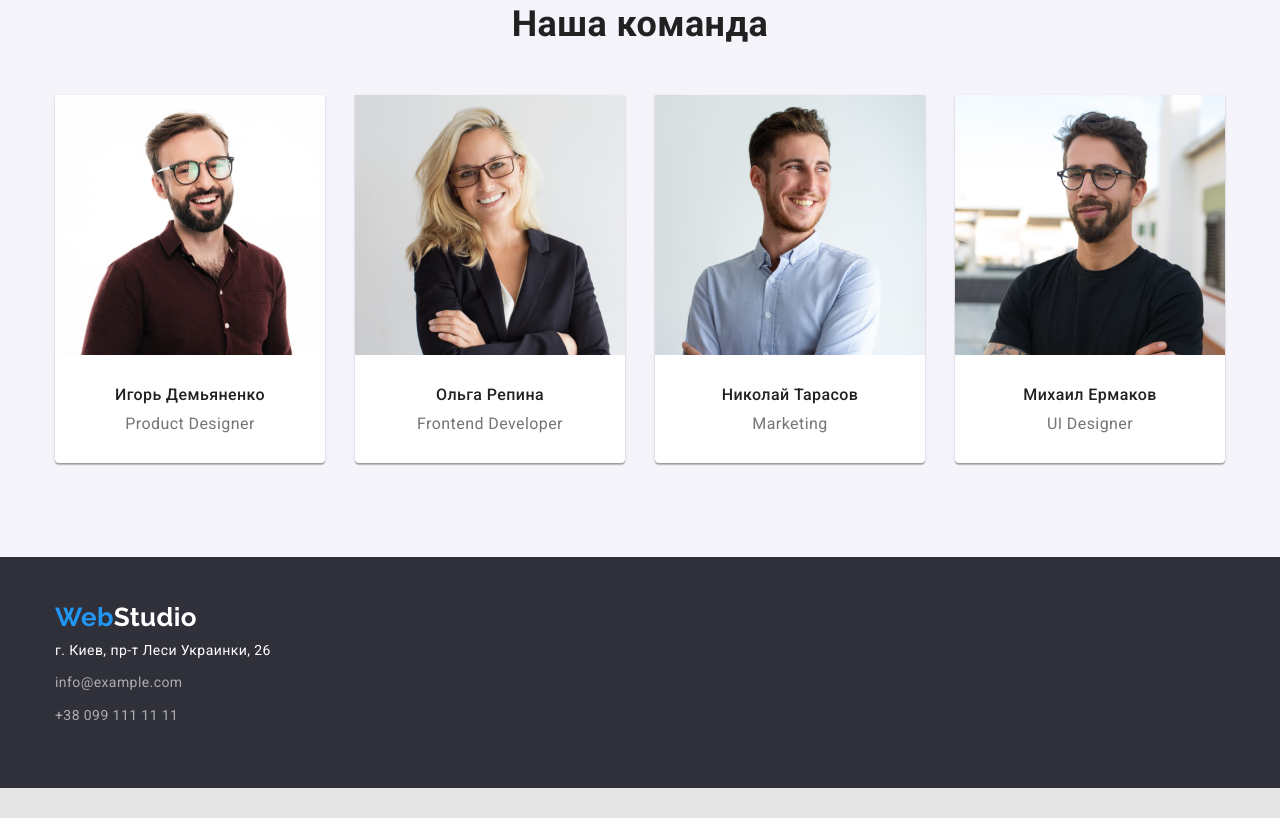
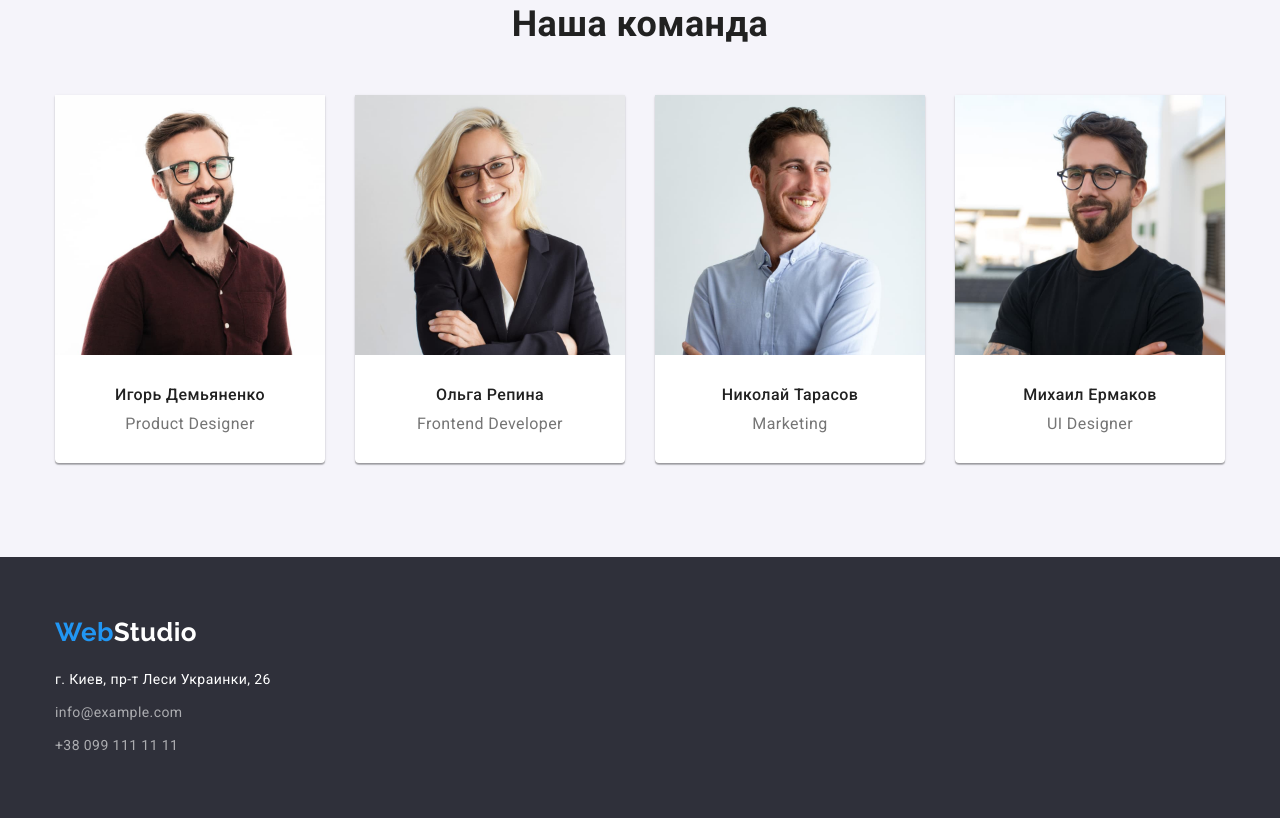
Before and after one commit to AlexKarb/goit-markup-hw-03, a plain HTML site: page index.html in a window 1280 px wide. Shown: the part 1541-2359 px from the top of the page. Before the commit the page ends 2329 px from the top, so only its background shows below. Drawn offline with nearby package versions, Linux system fonts and the light colour scheme.

Commit message:
Update style.css

```diff
--- a/css/style.css
+++ b/css/style.css
@@ -78,7 +78,7 @@ body {
   font-style: normal;
   font-weight: 700;
   font-size: 26px;
-  line-height: 1.19px;
+  line-height: 31px;
   margin-right: 93px;
 }
 
```
